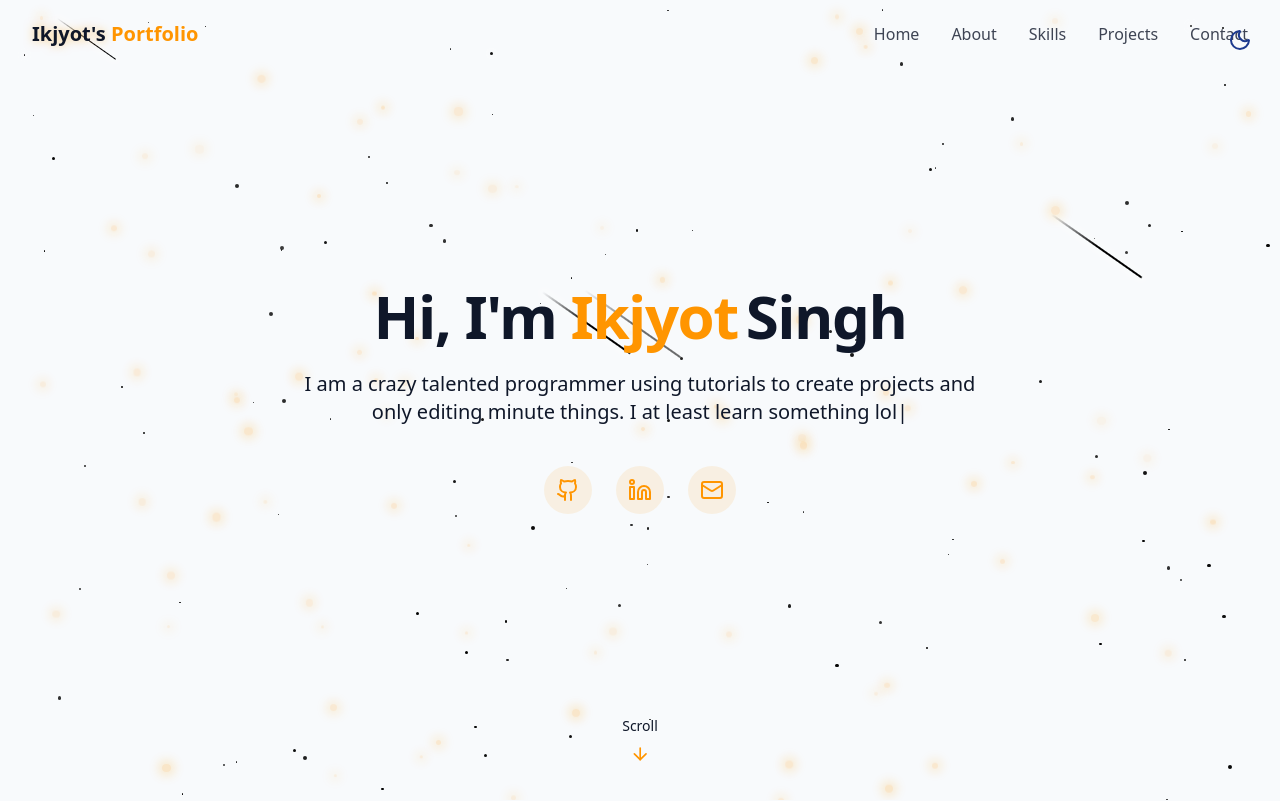
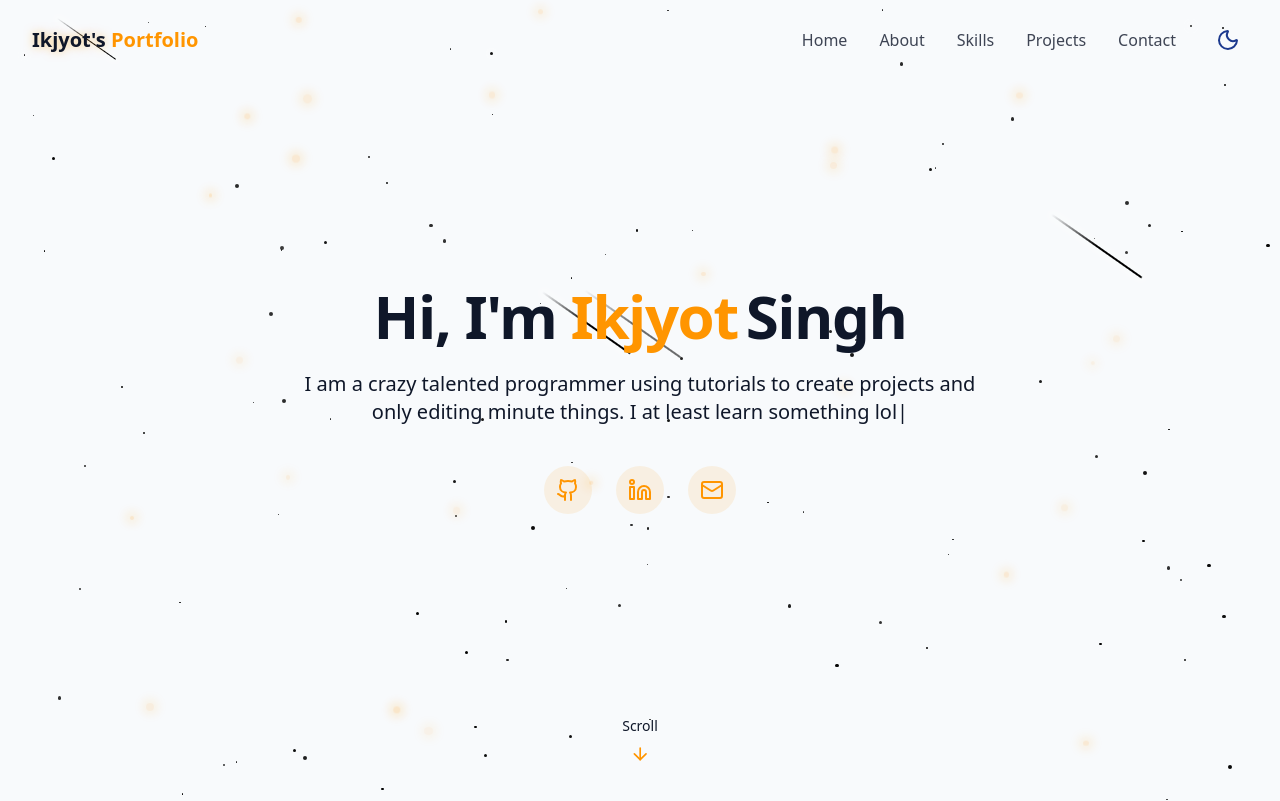
Before and after one commit to icansingh/portfolio, a React (Vite) app: page / in a window 1280 px wide. Shown: the top 801 px of the page. Built offline with nearby package versions, Linux system fonts and the light colour scheme.

Commit message:
Integrate Theme Toggle to Navbar

```diff
--- a/src/components/Navbar.jsx
+++ b/src/components/Navbar.jsx
@@ -1,5 +1,5 @@
 import { cn } from "@/lib/utils";
-import { Menu, X } from "lucide-react";
+import { Menu, X, Moon, Sun } from "lucide-react";
 import { useEffect, useState } from "react";
 
 const navItems = [
@@ -13,6 +13,7 @@ const navItems = [
 export const Navbar = () => {
     const [isScrolled, setIsScrolled] = useState(false);
     const [isMobileMenuOpen, setIsMobileMenuOpen] = useState(false);
+    const [isDarkMode, setIsDarkMode] = useState(false);
 
     useEffect(() => {
         const handleScroll = () => {
@@ -23,6 +24,29 @@ export const Navbar = () => {
 
         return () => window.removeEventListener("scroll", handleScroll);
     }, []);
+
+    useEffect(() => {
+        const storedTheme = localStorage.getItem("theme");
+        if (storedTheme === "dark") {
+            setIsDarkMode(true);
+            document.documentElement.classList.add("dark");
+        } else {
+            setIsDarkMode(false);
+            document.documentElement.classList.remove("dark");
+        }
+    }, []);
+
+    const toggleTheme = () => {
+        if (isDarkMode) {
+            document.documentElement.classList.remove("dark");
+            localStorage.setItem("theme", "light");
+            setIsDarkMode(false);
+        } else {
+            document.documentElement.classList.add("dark");
+            localStorage.setItem("theme", "dark");
+            setIsDarkMode(true);
+        }
+    };
 
     return (<nav className={cn(
         "fixed w-full z-40 transition-all duration-300",
@@ -36,7 +60,7 @@ export const Navbar = () => {
             </a>
 
             {/* Desktop Navbar */}
-            <div className="hidden md:flex space-x-8">
+            <div className="hidden md:flex items-center space-x-8">
                 {navItems.map((item, key) => (
                     <a
                     href={item.href}
@@ -46,17 +70,44 @@ export const Navbar = () => {
                         {item.name}
                     </a>
                 ))}
+
+                {/* Theme Toggle for Desktop */}
+                <button
+                    onClick={toggleTheme}
+                    className="p-2 rounded-full hover:bg-primary/10 transition-colors duration-300"
+                    aria-label={isDarkMode ? "Switch to Light Mode" : "Switch to Dark Mode"}
+                >
+                    {isDarkMode ? (
+                        <Sun className="h-6 w-6 text-yellow-300"/>
+                    ) : (
+                        <Moon className="h-6 w-6 text-blue-900"/>
+                    )}
+                </button>
             </div>
 
             {/* Mobile Navbar */}
+            <div className="flex items-center space-x-2 md:hidden">
+                {/* Theme Toggle for Mobile */}
+                <button
+                    onClick={toggleTheme}
+                    className="p-2 rounded-full hover:bg-primary/10 transition-colors duration-300"
+                    aria-label={isDarkMode ? "Switch to Light Mode" : "Switch to Dark Mode"}
+                >
+                    {isDarkMode ? (
+                        <Sun className="h-5 w-5 text-primary"/>
+                    ) : (
+                        <Moon className="h-5 w-5 text-primary"/>
+                    )}
+                </button>
 
                 <button
                     onClick={() => setIsMobileMenuOpen(!isMobileMenuOpen)}
-                className="md:hidden p-2 text-foreground z-50"
+                    className="p-2 text-foreground z-50"
                     aria-label={isMobileMenuOpen ? "Close Menu" : "Open Menu"}
                 >
                     {isMobileMenuOpen ? <X size={24} /> : <Menu size={24} />}
                 </button>
+            </div>
 
             <div className={cn(
                 "fixed inset-0 bg-background/95 backdrop-blur-md z-40 flex flex-col items-center justify-center",
@@ -77,10 +128,7 @@ export const Navbar = () => {
                 </div>
             </div>
 
-
-
         </div>
-
 
     </nav>
     );
--- a/src/components/ParticleBackground.jsx
+++ b/src/components/ParticleBackground.jsx
@@ -15,7 +15,7 @@ export const ParticleBackground = () => {
     }, []);
 
     const generateParticles = () => {
-        const numberOfParticles = Math.floor(window.innerWidth * window.innerHeight / 12000);
+        const numberOfParticles = Math.floor(window.innerWidth * window.innerHeight / 40000);
         const newParticles = [];
 
         for (let i = 0; i < numberOfParticles; i++) {
--- a/src/components/ThemeToggle.jsx
+++ /dev/null
@@ -1,46 +0,0 @@
-import { Moon, Sun } from "lucide-react"
-import { use, useEffect, useState } from "react"
-import {cn} from "@/lib/utils"
-
-export const ThemeToggle = () => {
-    const [isDarkMode, setIsDarkMode] = useState(false);
-
-    useEffect(() => {
-        const storedTheme = localStorage.getItem("theme");
-        if (storedTheme === "dark") {
-            setIsDarkMode(true);
-            document.documentElement.classList.add("dark");
-        } else {
-            setIsDarkMode(false);
-            document.documentElement.classList.remove("dark");
-        }
-    }, []);
-
-    const toggleTheme = () => {
-        if (isDarkMode) {
-            document.documentElement.classList.remove("dark");
-            localStorage.setItem("theme", "light");
-            setIsDarkMode(false);
-        } else {
-            document.documentElement.classList.add("dark");
-            localStorage.setItem("theme", "dark");
-            setIsDarkMode(true);
-
-        }
-    };
-
-    return (
-    <button onClick={toggleTheme}
-    className={cn(
-        "fixed max-sm:hidden top-5 right-5 z-50 p-2 rounded-full transition-colors duration-300",
-        "focus:outline-hidden"
-        )}
-    >
-        {isDarkMode ? (
-            <Sun className="h-6 w-6 text-yellow-300"/>
-         ) : (
-            <Moon className="h-6 w-6 text-blue-900"/>
-         )}
-        </button>
-    );
-};
--- a/src/pages/Home.jsx
+++ b/src/pages/Home.jsx
@@ -6,14 +6,11 @@ import { Navbar } from "../components/Navbar";
 import { ProjectsSection } from "../components/ProjectsSection";
 import { SkillsSection } from "../components/SkillsSection";
 import { StarBackground } from "../components/StarBackground";
-import { ThemeToggle } from "../components/ThemeToggle";
 
 export const Home = () => {
   return (
     <div className="min-h-screen bg-background text-foreground overflow-x-hidden">
 
-    {/* Theme Toggle*/}
-    <ThemeToggle />
     {/* Background Effects */}
     <StarBackground />
 
@@ -28,13 +25,6 @@ export const Home = () => {
         <ProjectsSection />
         <ContactSection />
     </main>
-    {/* Hero Section */}
-
-    {/* About Section */}
-
-    {/* Projects Section */}
-
-      {/* Contact Section */}
 
     {/* Footer */}
     <Footer />
```
Lines whose indentation alone changed are shown as unchanged.
